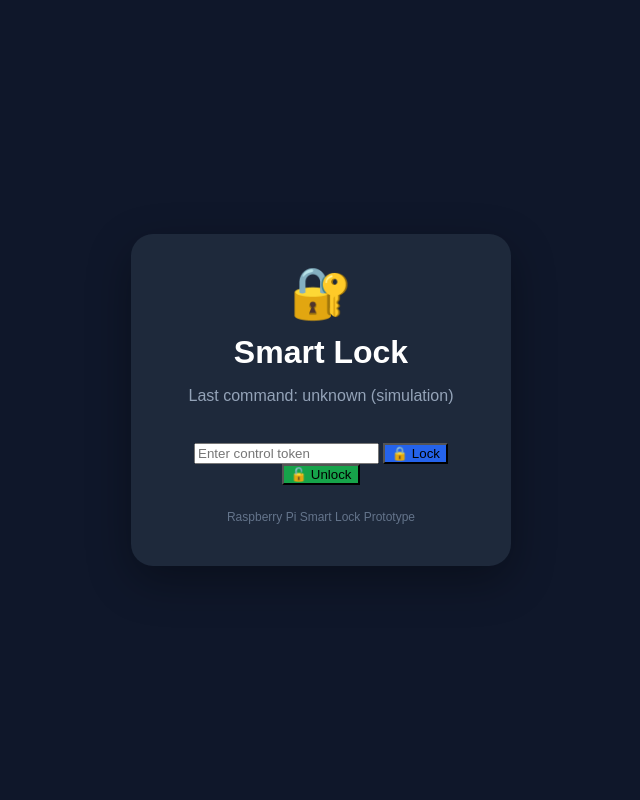
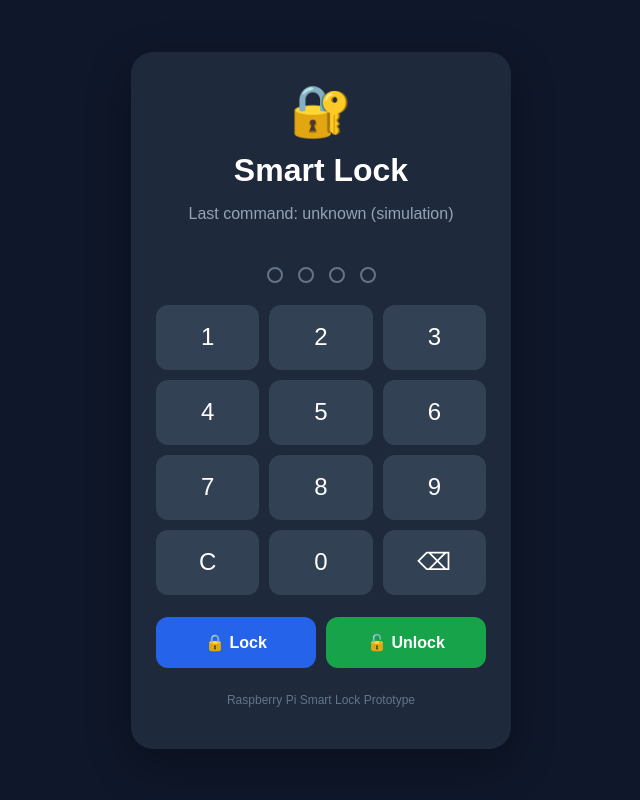
Before and after one commit to endrewbortoli/es-1402-final-project, a Flask app: page / in a window 1280 px wide. Shown: the whole page, without its empty margins (319-959 px from the left). Run offline with Flask 3, Linux system fonts and the light colour scheme; parts of the project's set-up code (start-up, migrations or seed data) failed here and were passed over.

Commit message:
Added numeric keyboard

```diff
--- a/templates/index.html
+++ b/templates/index.html
@@ -6,8 +6,7 @@
   <meta name="viewport"
         content="width=device-width, initial-scale=1">
   <title>Smart Lock</title>
-  <link rel="stylesheet"
-        href="/static/style.css">
+  <link rel="stylesheet" href="/static/style.css">
 </head>
 <body>
   <main class="card">
@@ -15,29 +14,77 @@
     <h1>Smart Lock</h1>
     <p id="status">Checking status...</p>
 
-    <input
-      id="token"
-      type="password"
-      placeholder="Enter control token"
-      autocomplete="off"
-    >
+    <div class="pin-dots" id="dots">
+      <span></span><span></span><span></span><span></span>
+    </div>
 
-    <button class="lock" onclick="control('locked')">
-      🔒 Lock
-    </button>
+    <div class="keypad">
+      <button onclick="digit('1')">1</button>
+      <button onclick="digit('2')">2</button>
+      <button onclick="digit('3')">3</button>
+      <button onclick="digit('4')">4</button>
+      <button onclick="digit('5')">5</button>
+      <button onclick="digit('6')">6</button>
+      <button onclick="digit('7')">7</button>
+      <button onclick="digit('8')">8</button>
+      <button onclick="digit('9')">9</button>
+      <button onclick="clearPin()">C</button>
+      <button onclick="digit('0')">0</button>
+      <button onclick="backspace()">⌫</button>
+    </div>
 
-    <button class="unlock" onclick="control('unlocked')">
-      🔓 Unlock
-    </button>
+    <div class="actions">
+      <button class="lock" onclick="control('locked')">
+        🔒 Lock
+      </button>
+      <button class="unlock" onclick="control('unlocked')">
+        🔓 Unlock
+      </button>
+    </div>
 
     <p class="note">Raspberry Pi Smart Lock Prototype</p>
   </main>
 
   <script>
+    let pin = "";
+    let busy = false;
+
+    function updateDots() {
+      const dots = document.querySelectorAll("#dots span");
+      dots.forEach((dot, index) => {
+        dot.classList.toggle("filled", index < pin.length);
+      });
+    }
+
+    function digit(number) {
+      if (busy || pin.length >= 4) return;
+      pin += number;
+      updateDots();
+    }
+
+    function clearPin() {
+      if (busy) return;
+      pin = "";
+      updateDots();
+    }
+
+    function backspace() {
+      if (busy) return;
+      pin = pin.slice(0, -1);
+      updateDots();
+    }
+
     async function control(action) {
       const status = document.getElementById("status");
-      const token = document.getElementById("token").value;
 
+      if (busy) return;
+
+      if (pin.length !== 4) {
+        status.textContent = "Enter your 4-digit PIN first";
+        return;
+      }
+
+      busy = true;
       status.textContent = "Sending command...";
 
       try {
@@ -45,7 +92,7 @@
           method: "POST",
           headers: {
             "Content-Type": "application/json",
-            "X-Lock-Token": token
+            "X-Lock-Token": pin
           },
           body: JSON.stringify({ action })
         });
@@ -53,12 +100,20 @@
         const result = await response.json();
 
         if (!response.ok) {
-          throw new Error(result.error || "Request failed");
+          throw new Error(
+            response.status === 401
+              ? "Incorrect PIN"
+              : result.error || "Request failed"
+          );
         }
 
         status.textContent = "Commanded: " + result.state;
       } catch (error) {
-        status.textContent = "Error: " + error.message;
+        status.textContent = error.message;
+      } finally {
+        pin = "";
+        updateDots();
+        busy = false;
       }
     }
 
```
